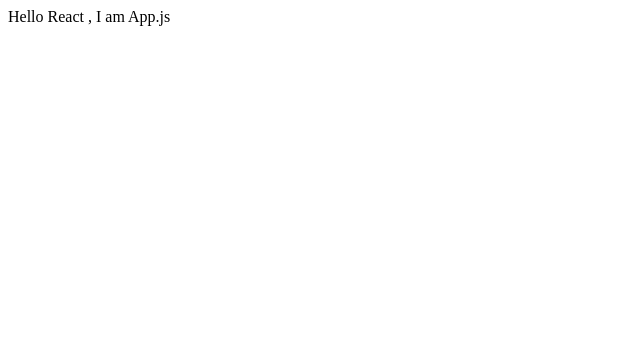
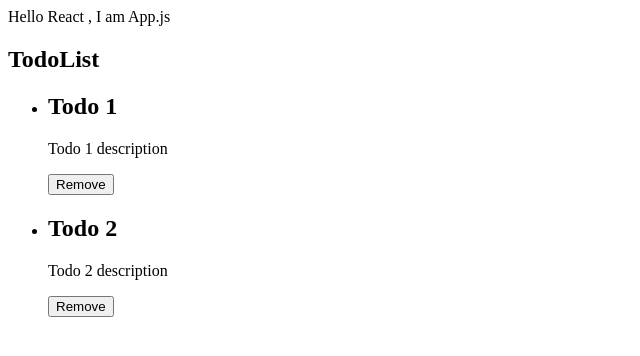
Before and after one commit to IffyArt/front-website-course, a React (Create React App) app: page / in a window 1280 px wide. Shown: the top 356 px of the page, without its empty margins (0-640 px from the left). Built offline with nearby package versions, Linux system fonts and the light colour scheme.

Commit message:
feat: Add TodoList component and integrate it into App.js

```diff
--- a/src/App.js
+++ b/src/App.js
@@ -1,5 +1,12 @@
+import TodoList from './components/TodoList';
+
 function App() {
-  return <div>Hello React , I am App.js</div>;
+  return (
+    <div>
+      Hello React , I am App.js
+      <TodoList />
+    </div>
+  );
 }
 
 export default App;
--- /dev/null
+++ b/src/components/TodoList/TodoItem.jsx
@@ -0,0 +1,12 @@
+const TodoItem = (props) => {
+  const { todo, removeTodo } = props;
+  return (
+    <article>
+      <h2>{todo.title}</h2>
+      <p>{todo.description}</p>
+      <button onClick={() => removeTodo(todo._id)}>Remove</button>
+    </article>
+  );
+};
+
+export default TodoItem;
--- /dev/null
+++ b/src/components/TodoList/index.jsx
@@ -0,0 +1,39 @@
+import React, { useState } from 'react';
+import TodoItem from './TodoItem';
+
+const TodoList = () => {
+  const [todoList, setTodoList] = useState([
+    {
+      _id: 1,
+      title: 'Todo 1',
+      description: 'Todo 1 description',
+      isCompleted: false,
+    },
+    {
+      _id: 2,
+      title: 'Todo 2',
+      description: 'Todo 2 description',
+      isCompleted: false,
+    },
+  ]);
+
+  const removeTodo = (todoId) => {
+    const newTodoList = todoList.filter((todo) => todo._id !== todoId);
+    setTodoList(newTodoList);
+  };
+
+  return (
+    <article>
+      <h1>TodoList</h1>
+      <ul>
+        {todoList.map((todo) => (
+          <li key={todo._id}>
+            <TodoItem todo={todo} removeTodo={removeTodo} />
+          </li>
+        ))}
+      </ul>
+    </article>
+  );
+};
+
+export default TodoList;
```
